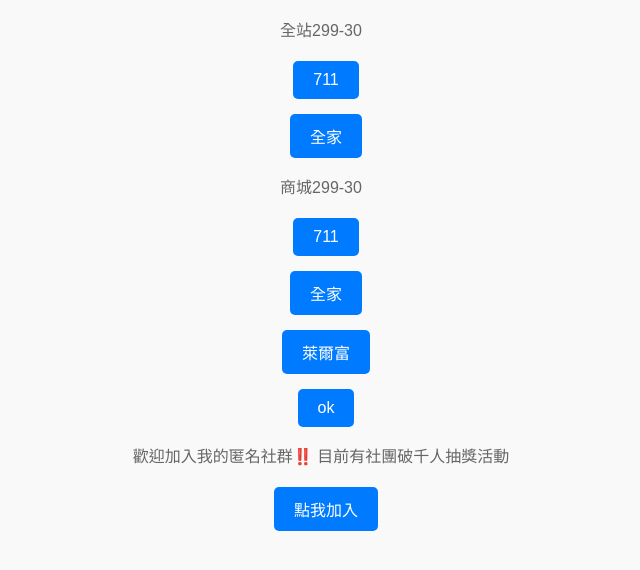
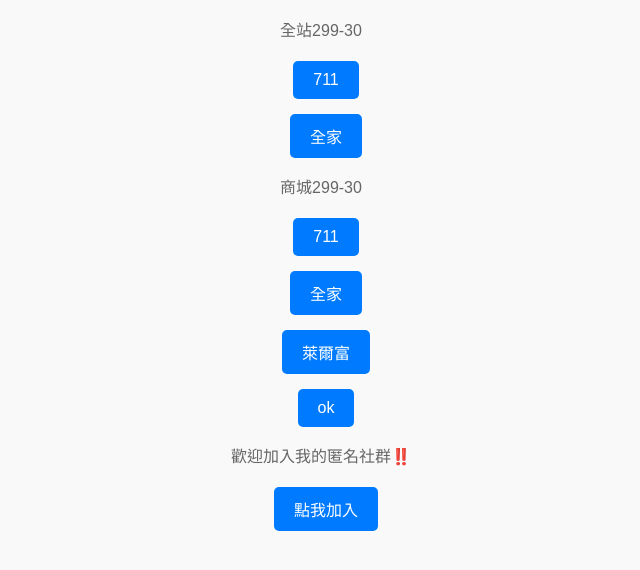
Before and after one commit to 1savmoney/0127-group-exclusive, a plain HTML site: page index.html in a window 1280 px wide. Shown: the part 144-714 px from the top of the page, without its empty margins (319-959 px from the left). Drawn offline with Linux system fonts and the light colour scheme.

Commit message:
Update index.html

```diff
--- a/index.html
+++ b/index.html
@@ -28,7 +28,7 @@
     </div>
 
     <body>
-    <p>歡迎加入我的匿名社群‼️ 目前有社團破千人抽獎活動</p>
+    <p>歡迎加入我的匿名社群‼️ </p>
     <div class="button-container">
         <button onclick="handleRedirect('', 'https://myppt.cc/RJHkfY')">點我加入</button>
     </div>
```
